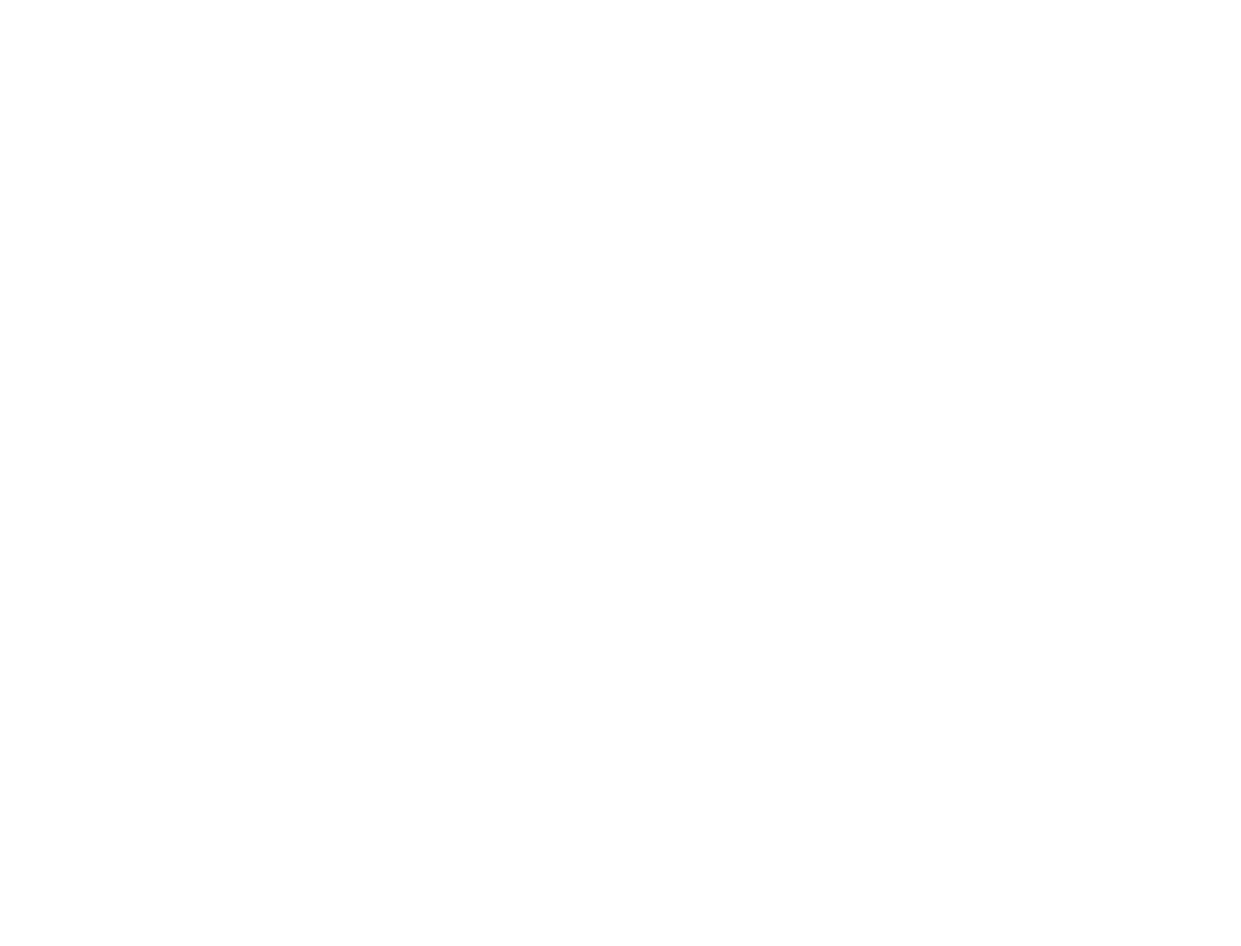
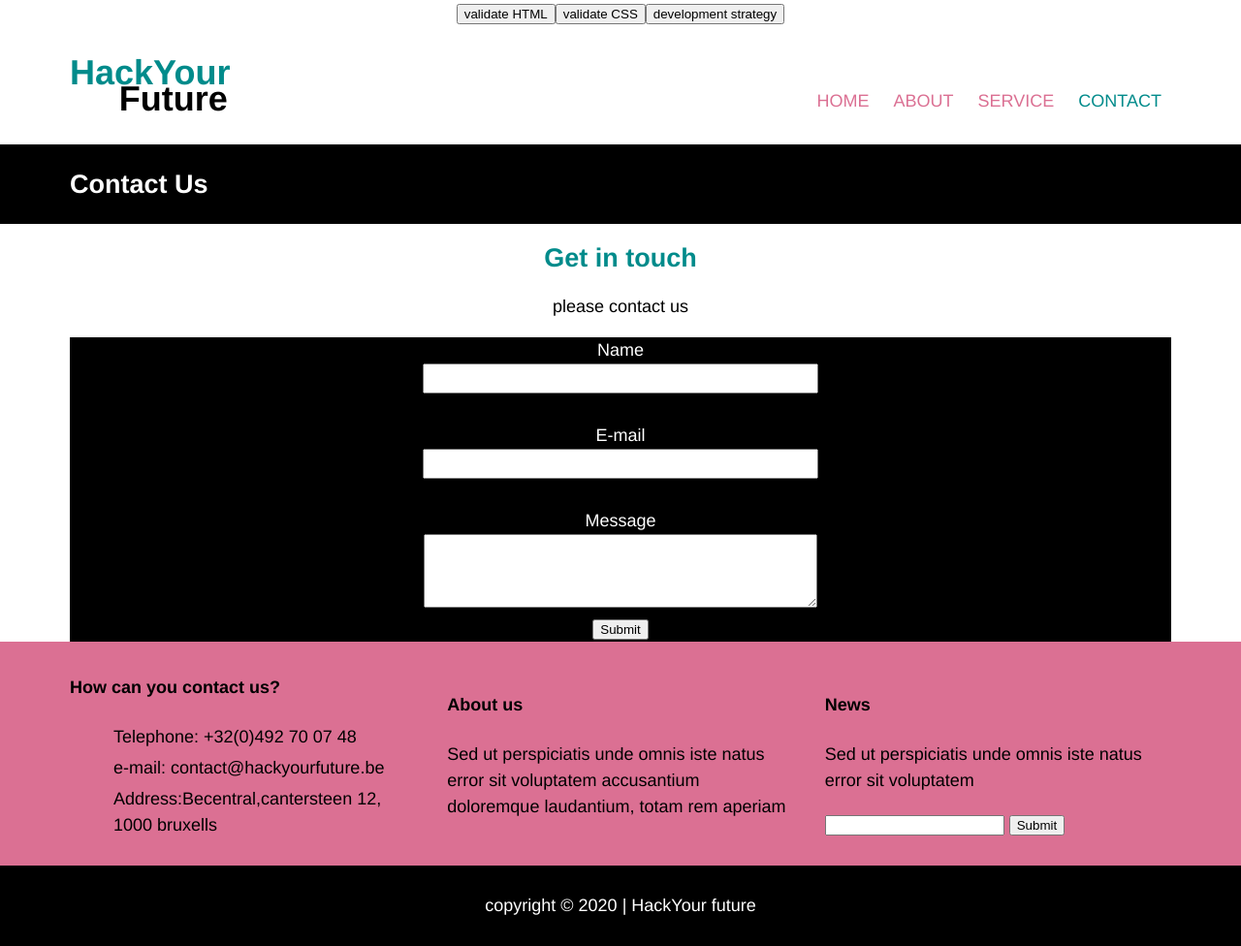
Before and after one commit to Feruzteame/App--theme, a plain HTML site: page contact.html in a window 1280 px wide. Shown: the whole page at 97% size. Before the commit the page ends 800 px from the top, so only its background shows below. Drawn offline with Linux system fonts and the light colour scheme.

Commit message:
contact.html and style.css

```diff
--- a/contact.html
+++ b/contact.html
@@ -0,0 +1,126 @@
+<!DOCTYPE html>
+<html lang="en">
+<head>
+    <meta charset="UTF-8">
+    <meta name="viewport" content="width=device-width, initial-scale=1.0">
+    <meta http-equiv="X-UA-Compatible" content="ie=edge">
+    <title>appTheme</title>
+    <link rel="stylesheet" href="css/flexboxgrid-6.3.1/css/flexboxgrid.css">
+    <link rel="stylesheet" href="style.css">
+    <link href="css/fontawesome.css" rel="stylesheet">
+    <script src='./evaluation/init.js'></script>
+
+</head>
+<body>
+
+    <!-- header -->
+      <header id="main-header">
+        <div class="container">
+           <div class="row end-sm end-md end-lg center-xs middle-xs middle-sm middle-md middle-lg">
+               <div class="col-xs-12 col-sm-2 col-md-2 col-lg-2">
+                 <h1><span id="change">HackYour</span> Future</h1>
+               </div>
+               <div class="col-xs-12 col-sm-10 col-md-10 col-lg-10">
+                   <nav id="nav-bar">
+                       <ul>
+                           <li><a href="home.html">Home</a></li>
+                           <li><a href="about.html">About</a></li>
+                           <li><a href="service.html">Service</a></li>
+                           <li><a href="contact.html"><span id="change">Contact</span></a></li>
+
+                       </ul>
+                   </nav>
+               </div>
+           </div>
+        </div>
+      </header>
+
+      <!--sub header-->
+      <section id="sub-header">
+          <div class="container">
+              <div class="row">
+                  <div class=" col-xs-12 col-sm-12 col-md-12 col-lg-12">
+                    <h1>Contact Us</h1>
+
+                </div>
+              </div>
+          </div>
+     </section>
+     <!--main page-->
+     <section id="contact">
+         <div class="container">
+             <div class="row center-xs center-sm center-md center-lg">
+                  <div class="col-xs-12 col-sm-12 col-lg-12">
+
+                      <h2>Get in touch</h2>
+                      <p>please contact us</p>
+
+                      <form>
+                         <div>
+                            <label for="name" >Name</label><br>
+
+                            <input type="text" name="name">
+                         </div>
+                         <div>
+                            <label  for="e-mail">E-mail</label><br>
+
+                            <input type="text" name="e-mail">
+                         </div>
+                         <div>
+                            <label for="name">Message</label for="name"><br>
+
+                            <textarea name="message"></textarea><br>
+                            <button type="submit">Submit</button>
+                         </div>
+                      </form>
+                  </div>
+             </div>
+         </div>
+     </section>
+
+      <!--company-->
+      <section id="company">
+          <div class="container">
+              <div class="row center-xs center-sm center-md center-lg middle-xs middle-sm middle-md middle-lg">
+                  <div class="col-xs-12 col-sm-4 col-md-4 col-lg-4">
+                    <h4>How can you contact us?</h4>
+                    <ul>
+                        <li>Telephone: +32(0)492 70 07 48</li>
+                        <li> e-mail: contact@hackyourfuture.be </li>
+                        <li>Address:Becentral,cantersteen 12, 1000 bruxells</li>
+
+                    </ul>
+                  </div>
+                  <div class="col-xs-12 col-sm-4 col-md-4 col-lg-4">
+                    <h4>About us</h4>
+
+                        <p>Sed ut perspiciatis unde omnis iste natus error sit voluptatem accusantium doloremque laudantium, totam rem aperiam</p>
+
+                  </div>
+                  <div class="col-xs-12 col-sm-4 col-md-4 col-lg-4">
+                    <h4>News</h4>
+                    <p>Sed ut perspiciatis unde omnis iste natus error sit voluptatem </p>
+                    <form>
+                        <input type="text" name="email placeholder="Enter your email>
+                        <button type="submit" name="button">Submit</button>
+                    </form>
+
+                  </div>
+              </div>
+          </div>
+      </section>
+
+      <!--footer-->
+      <section id="footer">
+          <div class="container">
+              <div class="row center-xs center-sm center-md center-lg middle-xs middle-sm middle-md middle-lg">
+                  <div class="col-xs-12 col-sm-12 col-md-12 col-lg-12">
+                    <p>
+                        copyright &copy; 2020 | HackYour future
+                    </p>
+                  </div>
+              </div>
+          </div>
+      </section>
+</body>
+</html>
--- a/style.css
+++ b/style.css
@@ -88,3 +88,14 @@ img{width: auto;}
 #services ul #textOne{background-color: palevioletred;}
 #services ul #textTwo{background-color: white;}
 #services ul #textThree{background-color: palevioletred;}
+
+         /* contact*/
+#contact form{text-align: center;
+              background-color: black;
+              color: white;}
+#contact input{width: 400px;
+               height: 25px;
+               margin-bottom: 30px;;}
+#contact textarea{width: 400px;
+                  height: 70px;}
+#contact h2{color: darkcyan;}
```
